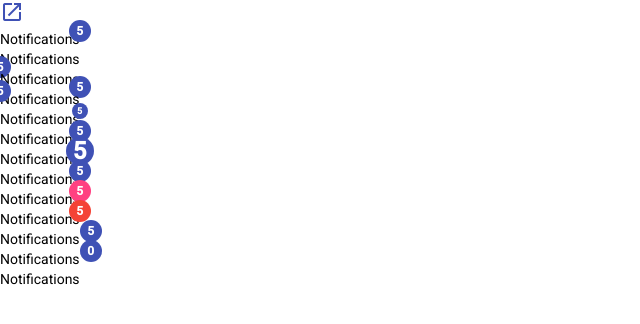
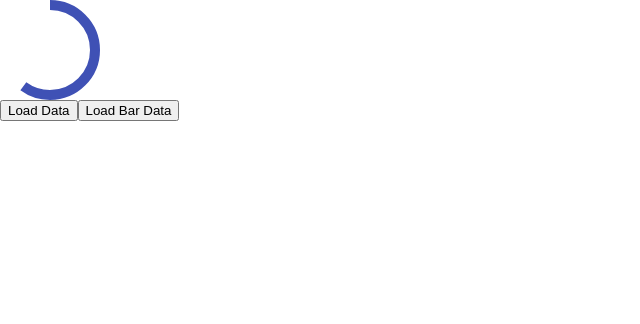
Before and after one commit to Fuschiasky/ng-MaterialUI, an Angular app: page / in a window 1280 px wide. Shown: the top 324 px of the page, without its empty margins (0-640 px from the left). Built offline with nearby package versions, Linux system fonts and the light colour scheme.

Commit message:
ProgressSpinner and Progress Bar

```diff
--- a/src/app/app.component.html
+++ b/src/app/app.component.html
@@ -1,60 +1,13 @@
+<!-- value between 0 and 100-->
+<!-- static value-->
+<mat-progress-spinner value='60'></mat-progress-spinner>
 
-<!-- Icons-->
-<!-- Check the icons in Material.io for the text to be entered-->
-<div>
-  <mat-icon color="primary">open_in_new</mat-icon>
-</div>
+<!-- The required spinner-->
+<mat-spinner *ngIf = 'showSpinner'></mat-spinner>
+<button (click)="loadData()">Load Data</button>
 
-<!-- Badges -->
-
-<div>
-  <span matBadge='5'>Notifications</span>
-</div>
-
-<!-- Badge positioning-->
-<div>
-  <span matBadge='5' matBadgePosition="below before">Notifications</span>
-</div>
-<div>
-  <span matBadge='5' matBadgePosition="below after">Notifications</span>
-</div>
-<div>
-  <span matBadge='5' matBadgePosition='above before'>Notifications</span>
-</div>
-
-<!-- Badge sizing-->
-<div>
-  <span matBadge='5' matBadgeSize='small'>Notifications</span>
-</div>
-<div>
-  <span matBadge='5' matBadgeSize='medium'>Notifications</span>
-</div>
-<div>
-  <span matBadge='5' matBadgeSize='large'>Notifications</span>
-</div>
-
-<!-- color-->
-<div>
-  <span matBadge='5' matBadgeColor='primary'>Notifications</span>
-</div>
-<div>
-  <span matBadge='5' matBadgeColor='accent'>Notifications</span>
-</div>
-<div>
-  <span matBadge='5' matBadgeColor='warn'>Notifications</span>
-</div>
-
-<!-- Remove badge overlap with text-->
-<div>
-  <span matBadge='5' matBadgeOverlap='false'>Notifications</span>
-</div>
-
-<!--Property Binding-->
-<div>
-  <span [matBadge]='notifications' matBadgeOverlap='false'>Notifications</span>
-</div>
-
-<!-- Conditionally removing badge-->
-<div>
-  <span [matBadge]='notifications' [matBadgeHidden]='notifications===0' matBadgeOverlap='false'>Notifications</span>
-</div>
+<!-- progress-bar-->
+<!-- 4 modes = determinate, indeterminate, buffer, query-->
+<!-- value for determinate and buffer-->
+<mat-progress-bar *ngIf='showBar' mode='determinate' color='accent' value='40'></mat-progress-bar>
+<button (click)="loadBarData()">Load Bar Data</button>
--- a/src/app/app.component.ts
+++ b/src/app/app.component.ts
@@ -7,5 +7,22 @@ import { Component } from '@angular/core';
 })
 export class AppComponent {
   title = 'Material';
-  notifications=0;
+
+  showSpinner=false;
+
+  showBar = false;
+
+  loadData(){
+    this.showSpinner = true;
+    setTimeout(()=>{
+      this.showSpinner = false;
+    }, 2000);
+  }
+
+  loadBarData(){
+    this.showBar=true;
+    setTimeout(()=>{
+      this.showBar=false;
+    }, 2000);
+  }
 }
```
Also changed, not shown: src/app/material/material.module.ts (+4 -10 lines).
